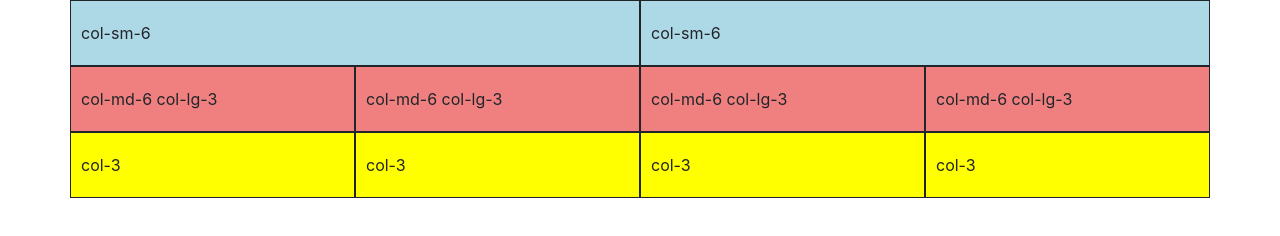
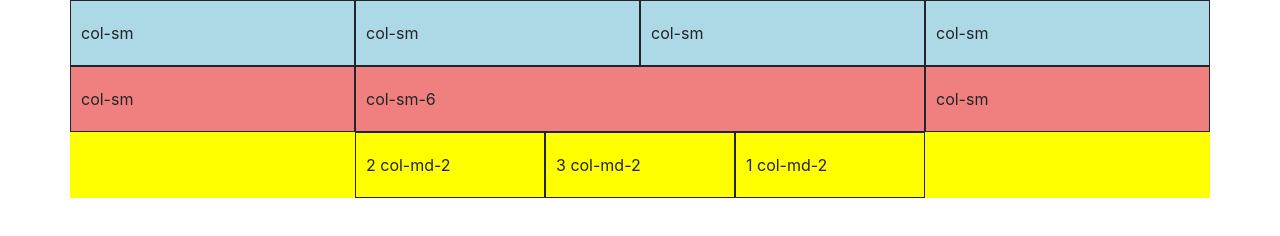
Before and after one commit to alex-kzr/bootstrap-4-tutorial, a plain HTML site: page index.html in a window 1280 px wide. Drawn offline with nearby package versions, Linux system fonts and the light colour scheme.

Commit message:
Add flexbox options

```diff
--- a/index.html
+++ b/index.html
@@ -14,22 +14,22 @@
   <body>
     <div class="container">
         <div class="row">
-            <div class="col-sm-6">col-sm-6</div>
-            <div class="col-sm-6">col-sm-6</div>
+            <div class="col-sm">col-sm</div>
+            <div class="col-sm">col-sm</div>
+            <div class="col-sm">col-sm</div>
+            <div class="col-sm">col-sm</div>
         </div>
 
         <div class="row">
-            <div class="col-md-6 col-lg-3">col-md-6 col-lg-3</div>
-            <div class="col-md-6 col-lg-3">col-md-6 col-lg-3</div>
-            <div class="col-md-6 col-lg-3">col-md-6 col-lg-3</div>
-            <div class="col-md-6 col-lg-3">col-md-6 col-lg-3</div>
+            <div class="col-sm">col-sm</div>
+            <div class="col-sm-6">col-sm-6</div>
+            <div class="col-sm">col-sm</div>
         </div>
 
-        <div class="row">
-            <div class="col-3">col-3</div>
-            <div class="col-3">col-3</div>
-            <div class="col-3">col-3</div>
-            <div class="col-3">col-3</div>
+        <div class="row justify-content-lg-center">
+            <div class="col-md-2 order-2">1 col-md-2</div>
+            <div class="col-md-2 order-0">2 col-md-2</div>
+            <div class="col-md-2">3 col-md-2</div>
         </div>
     </div>
 
```
